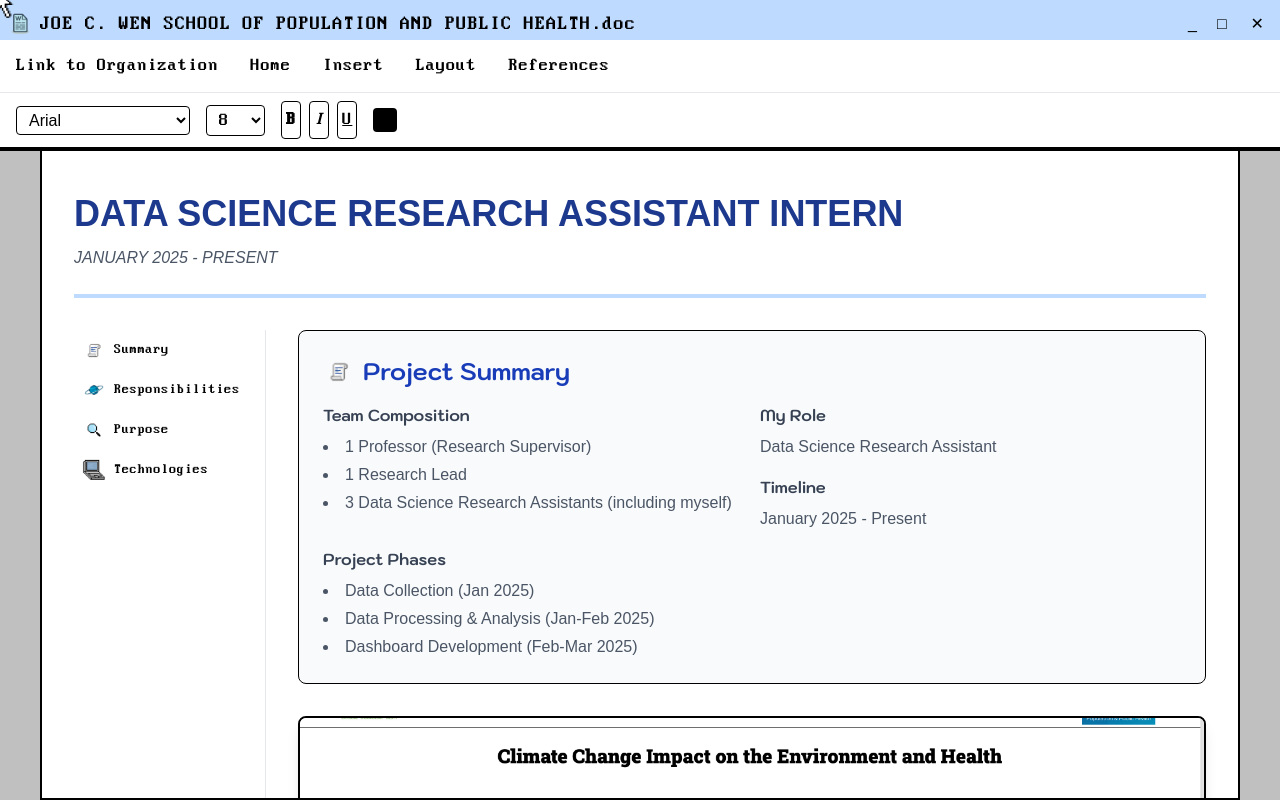
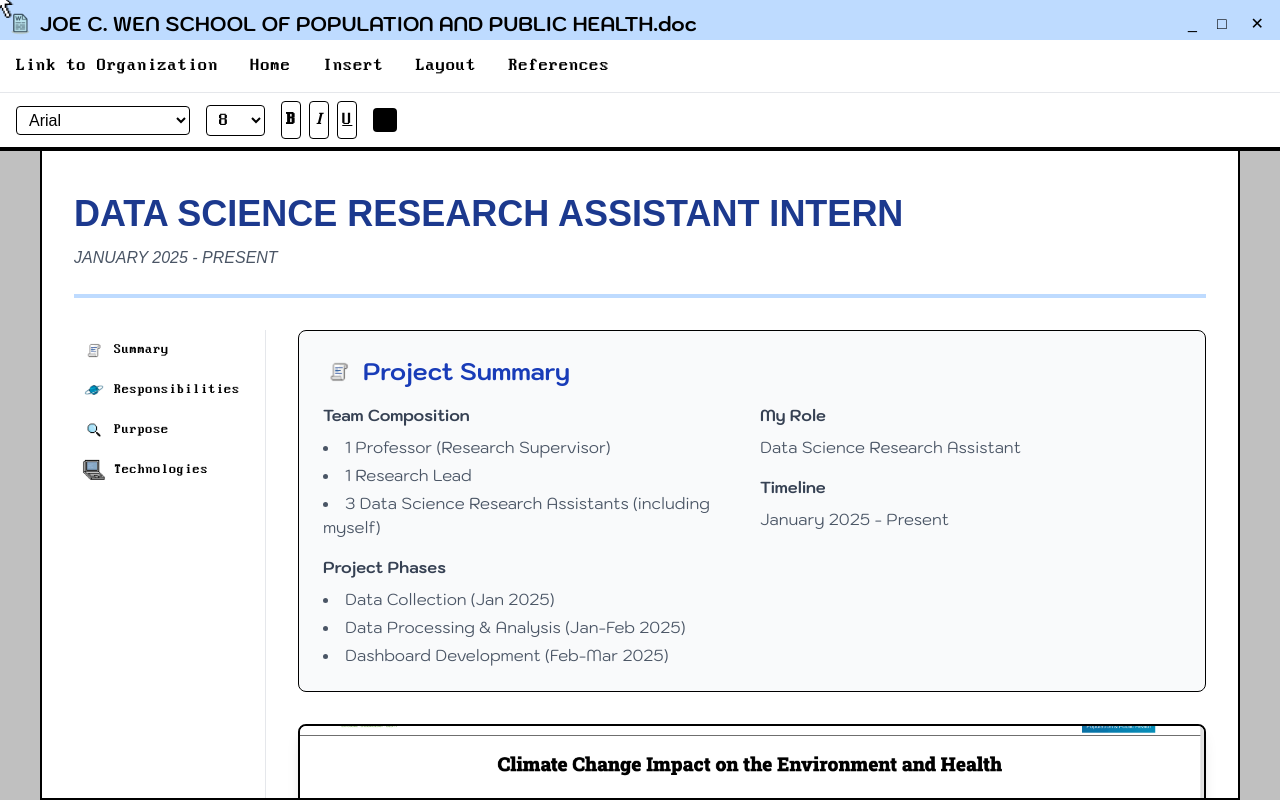
Before and after one commit to farahnazhoque/portfolio, a React (Vite) app: page /experiences in a window 1280 px wide. Both pictures are taken after a click on the element "JOE C. WEN SCHOOL OF POPULATION AND PUBLIC HEALTH.doc". Built offline with nearby package versions, Linux system fonts and the light colour scheme; grey boxes are pictures that could not be loaded.

Commit message:
fixed fonts

```diff
--- a/src/pages/Experiences.jsx
+++ b/src/pages/Experiences.jsx
@@ -5,6 +5,7 @@
 
 function Experiences() {
   const [selectedFile, setSelectedFile] = useState(null);
+  const [selectedFont, setSelectedFont] = useState('Arial'); // Add state for selected font
 
   const experiences = [
     {
@@ -374,7 +375,7 @@
                     alt="Word"
                     className="w-6 h-6"
                   />
-                  <span className="font-PerfectDOSVGA437 text-xl">{selectedFile.title}</span>
+                  <span className="font-kodchasan-bold text-xl">{selectedFile.title}</span>
                 </div>
                 <div className="flex gap-2">
                   <button className="px-1 py-0.5 hover:bg-[#1f4d86]">_</button>
@@ -402,10 +403,16 @@
                 <div className="flex items-center gap-4 px-4 py-2 border-t border-gray-200">
                   <select
                     className="px-2 py-1 border rounded hover:bg-gray-50"
+                    value={selectedFont}
                     onChange={(e) => {
+                      setSelectedFont(e.target.value);
                       const content = document.querySelector('.p-8.bg-white');
                       if (content) {
-                        content.style.fontFamily = e.target.value;
+                        // Apply font to all text elements
+                        const textElements = content.querySelectorAll('h1, h2, h3, p, span, li');
+                        textElements.forEach(el => {
+                          el.style.fontFamily = e.target.value;
+                        });
                       }
                     }}
                   >
@@ -490,7 +497,7 @@
                 </div>
               </div>
 
-              <div className="p-8 bg-white mt-40 overflow-y-auto h-[calc(100%-100px)] custom-scrollbar animate-fadeIn">
+              <div className="p-8 bg-white mt-40 overflow-y-auto h-[calc(100%-100px)] custom-scrollbar animate-fadeIn" style={{fontFamily: selectedFont}}>
                 <div className="border-b-4 border-blue-200 pb-6 mb-8">
                   <h1 className="text-4xl font-bold text-blue-900 font-times mb-3">{selectedFile.role}</h1>
                   <p className="text-gray-600 italic font-arial">{selectedFile.period}</p>
@@ -541,7 +548,7 @@
                         <div className="grid grid-cols-2 gap-4">
                           <div>
                             <h3 className="font-kodchasan-bold text-gray-700 mb-2">Team Composition</h3>
-                            <ul className="list-disc list-inside space-y-1 text-gray-600">
+                            <ul className="list-disc font-kodchasan-regular list-inside space-y-1 text-gray-600">
                               {selectedFile.content.summary.team.map((member, index) => (
                                 <li key={index}>{member}</li>
                               ))}
@@ -549,13 +556,13 @@
                           </div>
                           <div>
                             <h3 className="font-kodchasan-bold text-gray-700 mb-2">My Role</h3>
-                            <p className="text-gray-600">{selectedFile.content.summary.myRole}</p>
+                            <p className="text-gray-600 font-kodchasan-regular">{selectedFile.content.summary.myRole}</p>
                             <h3 className="font-kodchasan-bold text-gray-700 mt-4 mb-2">Timeline</h3>
-                            <p className="text-gray-600">{selectedFile.content.summary.timeline}</p>
+                            <p className="text-gray-600 font-kodchasan-regular">{selectedFile.content.summary.timeline}</p>
                           </div>
                           <div className="col-span-2">
                             <h3 className="font-kodchasan-bold text-gray-700 mb-2">Project Phases</h3>
-                            <ul className="list-disc list-inside space-y-1 text-gray-600">
+                            <ul className="list-disc font-kodchasan-regular list-inside space-y-1 text-gray-600">
                               {selectedFile.content.summary.projectPhases.map((phase, index) => (
                                 <li key={index}>{phase}</li>
                               ))}
```
